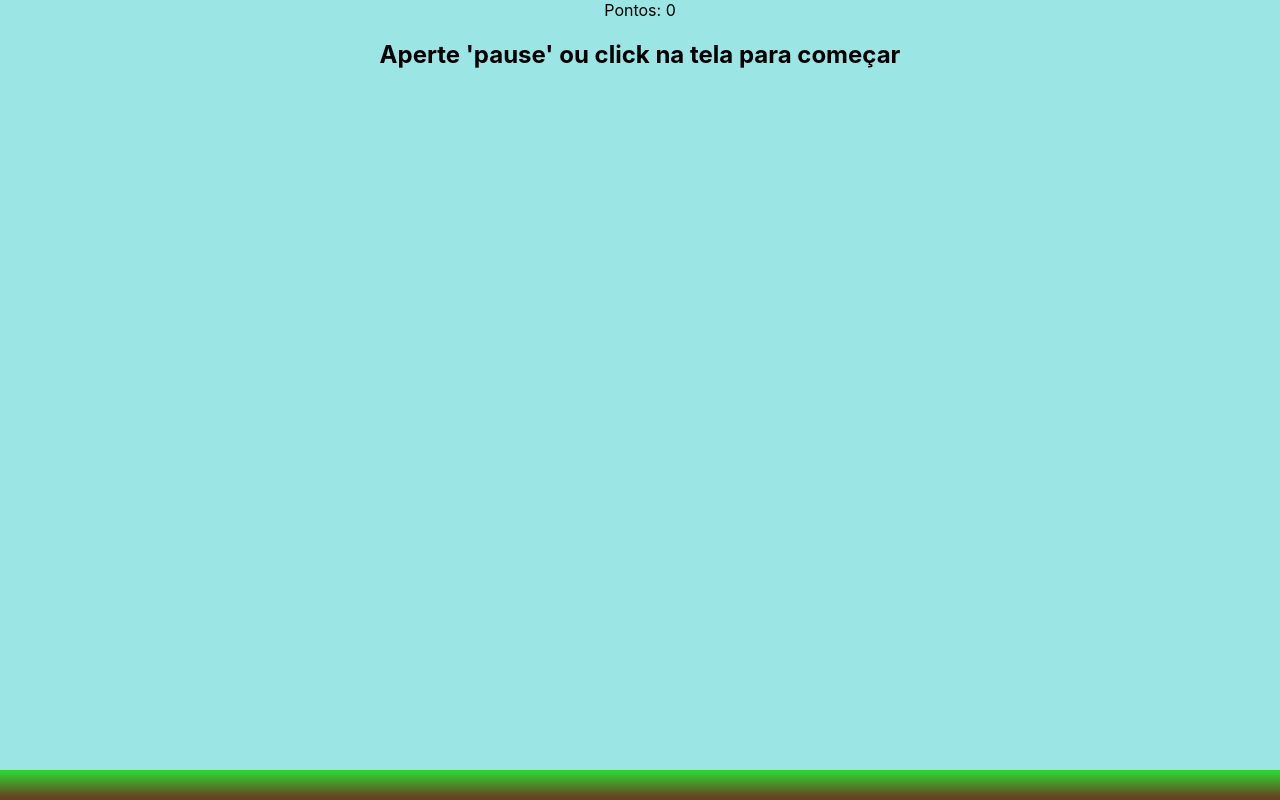
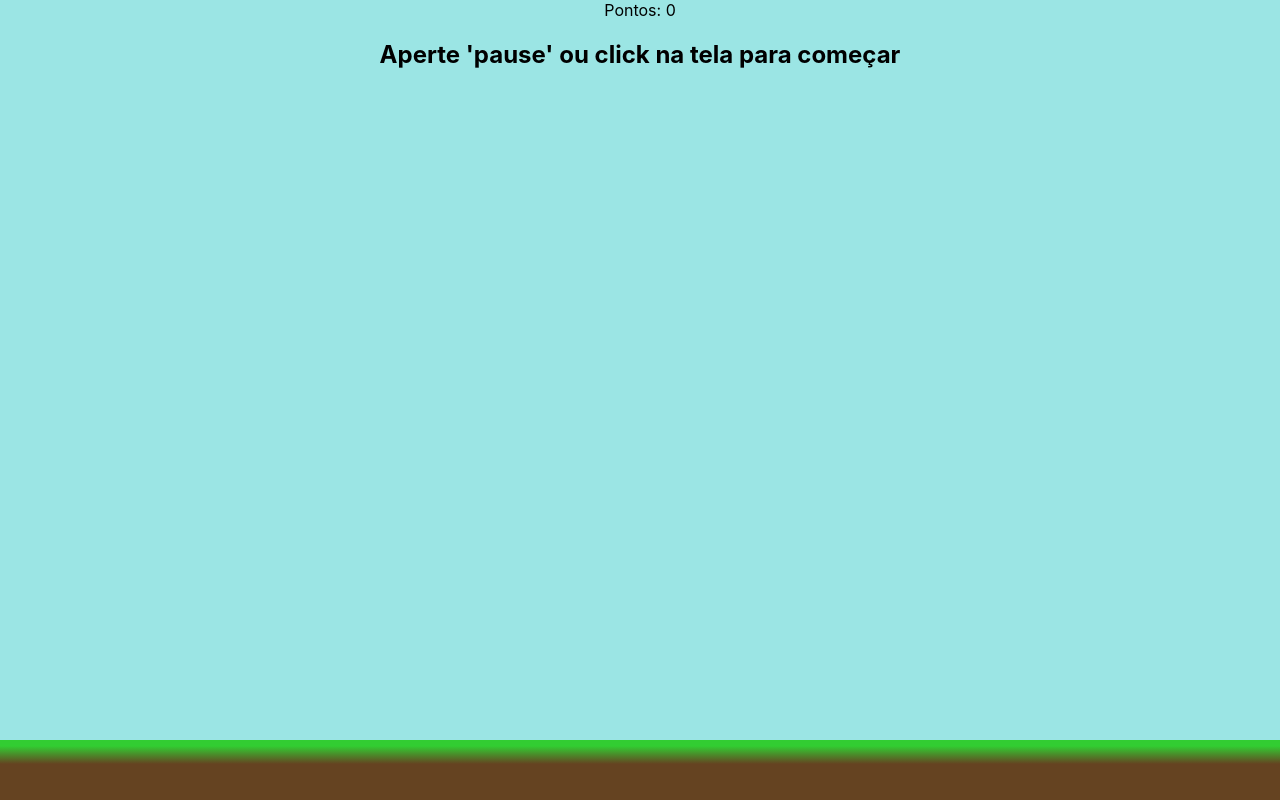
Before and after one commit to olucascruz/OceanFullStack, a React (Create React App) app in the folder frontend/: page / in a window 1280 px wide. Built offline with nearby package versions, Linux system fonts and the light colour scheme.

Commit message:
config layout

```diff
--- a/frontend/public/index.html
+++ b/frontend/public/index.html
@@ -24,7 +24,7 @@
       work correctly both with client-side routing and a non-root public URL.
       Learn how to configure a non-root public URL by running `npm run build`.
     -->
-    <title>React App</title>
+    <title>Mario Runner</title>
   </head>
   <body>
     <noscript>You need to enable JavaScript to run this app.</noscript>
--- a/frontend/src/components/HighScore/HighScore.js
+++ b/frontend/src/components/HighScore/HighScore.js
@@ -16,14 +16,12 @@ function HighScore(props){
         const body = await response.json();
 
         setItens(body)
-        console.log(body)
-
     }
 
     carregarPontuacoes()
 
     },[]);
-    console.log(itens);
+
 
     const itensEstaoCarregando = itens === undefined;
 
@@ -49,7 +47,7 @@ function HighScore(props){
 
         const body = await response.json();
 
-        console.log(body)
+
         document.location.reload(true);
     }
 
--- a/frontend/src/components/Jogo/Jogo.css
+++ b/frontend/src/components/Jogo/Jogo.css
@@ -20,7 +20,7 @@
 .player{
     height: 10vh;
     position: absolute;
-    bottom: 30px;
+    bottom: 60px;
     left: 50px;
 }
 
@@ -30,22 +30,22 @@
 
 @keyframes player-pulo{
     from{
-        bottom: 30px;
+        bottom: 60px;
     }
 
     50%{
-        bottom: 120px;
+        bottom: 150px;
     }
 
     to{
-        bottom: 30px;
+        bottom: 60px;
     }
 }
 
 .cano{
     width: 6vh;
     position: absolute;
-    bottom: 30px;
+    bottom: 60px;
     right: 50px;
 
     animation-name: mover-direita-para-esquerda;
@@ -69,9 +69,9 @@
 .chao{
     position: absolute;
     bottom: 0px;
-    height: 30px;
+    height: 60px;
     width: 100%;
 
-    background: linear-gradient(limegreen 10%, #654321 90%);
+    background: linear-gradient(limegreen 10%, #654321 40%);
 
 }
--- a/frontend/src/components/Jogo/Jogo.js
+++ b/frontend/src/components/Jogo/Jogo.js
@@ -66,7 +66,6 @@ function Jogo(props){
     }, [estaMorto, pontos, props, start])
 
     document.onkeydown = function(e){
-        console.log(e);
         if(e.code === 'Space' && !start && !estaMorto){
             setStart(true);
         }
@@ -88,7 +87,9 @@ function Jogo(props){
         playerClassName = "player player-pulo";
         setTimeout(()=>{
             setEstaPulando(false);
-        }, 700);
+
+        }, 750);
+
      }
 
      const playerImage = estaMorto ? gameOverimg : playerimg;
@@ -99,7 +100,7 @@ function Jogo(props){
     <span>{"Pontos: "+pontos}</span>
 
     <img className={"nuvens "+pararAnimacao} src={cloudsimg} alt="nuvens"/>
-    {!start && <h2> Aperte 'pause' ou click na tela para começar</h2>}
+    {!start && !estaMorto && <h2> Aperte 'pause' ou click na tela para começar</h2>}
     <img ref={canoRef} className={"cano "+pararAnimacao} src={pipeimg} alt="cano"/>
     {start &&
     <img ref={playerRef} className={playerClassName} src={playerImage} alt="player"/>}
```
